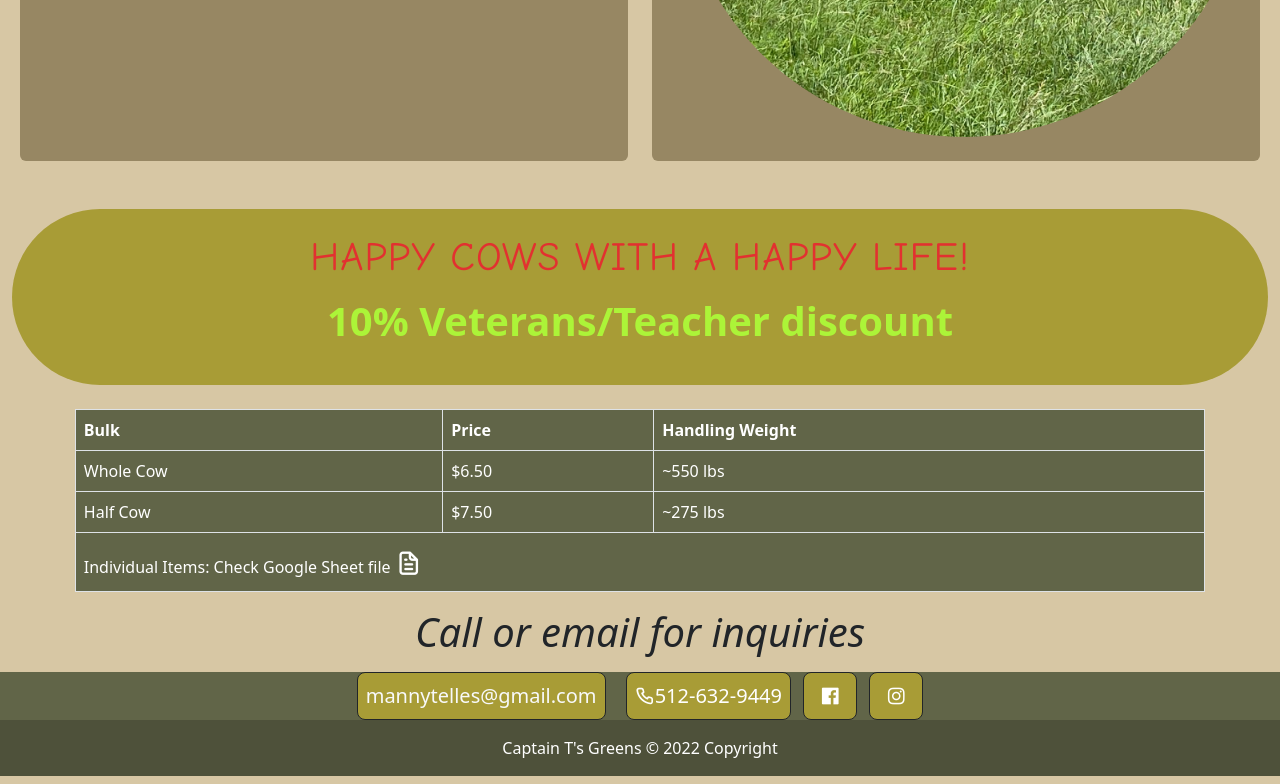
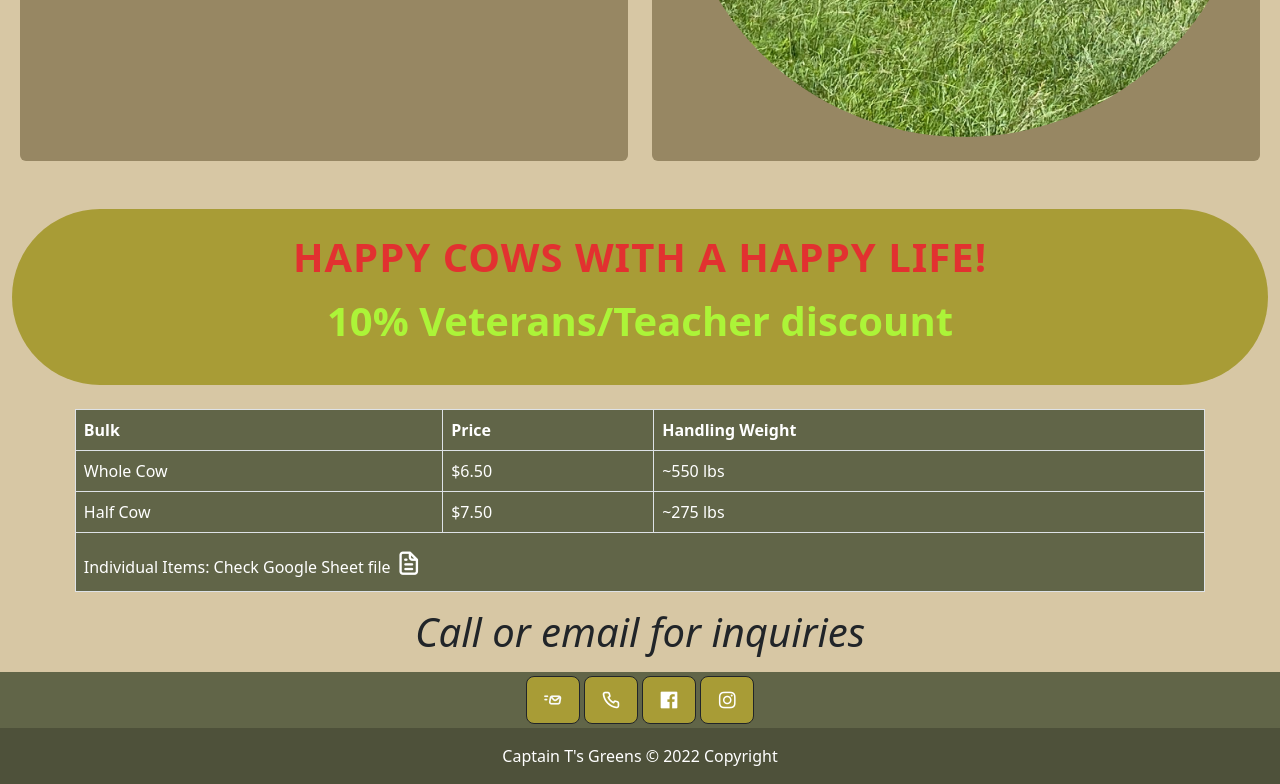
Before and after one commit to EM-T-Shells/captTsGreens, a plain HTML site: page index.html in a window 1280 px wide. Shown: the part 2403-3187 px from the top of the page. Drawn offline with nearby package versions, Linux system fonts and the light colour scheme; a script that the page names is missing.

Commit message:
updated footer styles

```diff
--- a/index.html
+++ b/index.html
@@ -237,17 +237,17 @@
       style="background-color: #616548;"
     >
       <div class="d-flex justify-content-center">
-        <div class="btn-group-lg">
+        <div class="btn-group-lg my-1">
           <a
-            class="text-light btn btn-outline-dark btn-lg btn-floating mx-2 p-2 align-center"
+            class="text-light btn btn-outline-dark btn-lg btn-floating align-center"
             style="background-color: #a89c36;"
             href="mailto:https://mannytelles@gmail.com"
-            >mannytelles@gmail.com</a
+            ><i class="uil uil-fast-mail fs-5 " data-bs-toggle="tooltip" title="mannytelles@gmail.com"></i></a
           >
           <a
-            class="btn btn-outline-dark btn-lg btn-floating mx-2 p-2 align-center text-white"
+            class="btn btn-outline-dark btn-lg btn-floating align-center text-white"
             style="background-color: #a89c36;"  href="tel:5126329449"
-            ><i class="uil uil-phone"></i>512-632-9449</a
+            ><i class="uil uil-phone fs-5 " data-bs-toggle="tooltip" title="512-632-9449"></i></a
           >
           <button
             type="button"
@@ -261,7 +261,7 @@
           </button>
           <button
             type="button"
-            class="btn btn-outline-dark btn-lg btn-floating mx-2"
+            class="btn btn-outline-dark btn-lg btn-floating"
             style="background-color: #a89c36;"
           >
             <a
--- a/styles.css
+++ b/styles.css
@@ -19,7 +19,7 @@ body {
 #card {
   background-color: #978763;
   color: white;
-  font-family: Lato, Roboto, 'Open Sans', system-ui, -apple-system, BlinkMacSystemFont, 'Segoe UI',  Oxygen, Ubuntu, Cantarell,  'Helvetica Neue', sans-serif ;
+  font-family: Avenir, Lato, Roboto, 'Open Sans',  'Helvetica Neue', sans-serif ;
   text-transform: uppercase;
   letter-spacing: 2px;
   border: none;
@@ -43,8 +43,9 @@ h5 {
 
 .happy-cows {
   color: #e23130;
-  font-family: "comic Sans MS", cursive;
+  font-family: avenir, system-ui, -apple-system, BlinkMacSystemFont, 'Segoe UI', Roboto, Oxygen, Ubuntu, Cantarell, 'Open Sans', 'Helvetica Neue', sans-serif, cursive;
   text-transform: uppercase;
+  font-weight: Bold;
   letter-spacing:  1px;
 }
 
```
